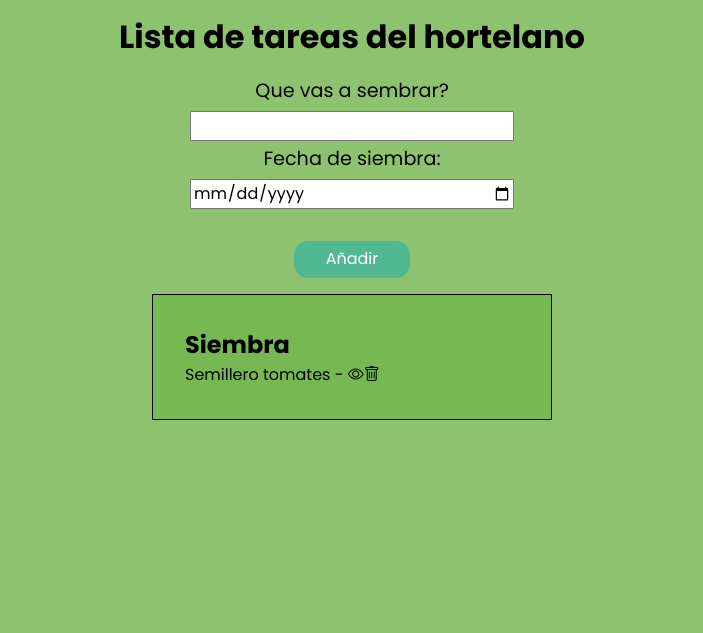
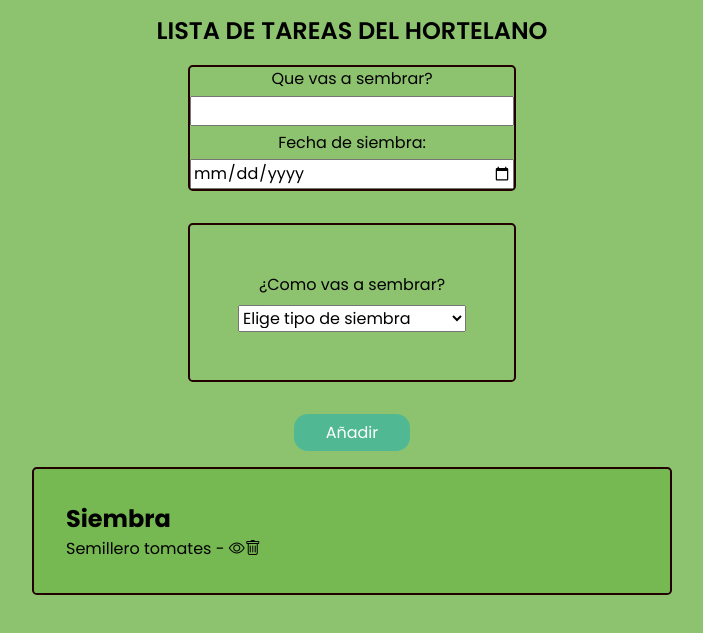
Before and after one commit to SirSuk/todohuerta, a website with bundled scripts: page index.html in a window 1280 px wide. Shown: the part 125-758 px from the top of the page, without its empty margins (288-991 px from the left). Built offline with nearby package versions, Linux system fonts and the light colour scheme.

Commit message:
creando interfaz

```diff
--- a/index.html
+++ b/index.html
@@ -23,11 +23,17 @@
         <input class="input" id="fecha" type="date" name="fecha">
       </div>
 
-      <div>
-
+     <div class="select-container">
+       <label for="tipo-siembra">¿Como vas a sembrar?</label>
+       <select id="tipo-siembra" name="tipo-siembra">
+         <option value="">Elige tipo de siembra</option>
+         <option  name="semillero" value="semillero">Semillero</option>
+         <option  name="semillero" value="siembra-directa">Siembra directa</option>
+        </select>
       </div>
 
       <button class="btn">Añadir</button>
+
     </form>
 
 
--- /dev/null
+++ b/src/styles/sass/_mixins.scss
@@ -0,0 +1,15 @@
+@mixin centrar{
+  display:flex;
+  justify-content: center;
+  align-items: center;
+}
+
+@mixin borde{
+  border: 2px solid #200;
+}
+
+@mixin column {
+  display:flex;
+  flex-direction:column;
+  gap: .5rem;
+}
--- a/src/styles/sass/style.scss
+++ b/src/styles/sass/style.scss
@@ -1,5 +1,6 @@
 @use 'reset';
 @use 'variables' as *;
+@use 'mixins' as mixin ;
 @import '../../../node_modules/bootstrap-icons/font/bootstrap-icons.css';
 
 body {
@@ -12,32 +13,40 @@ body {
  width: 80%;
  max-width: 800px;
  margin: 2rem auto;
- display: flex;
- justify-content: center;
- align-items: center;
+ @include mixin.centrar;
  flex-direction: column;
  gap: 1rem;
 }
 .logo{
 width: 120px;
 }
+h1{
+  font-size: 1.5rem;
+  text-transform: uppercase;
+  font-weight: 600;
+}
 .main-form{
 text-align: center;
+& div.select-container {
+  @include mixin.borde;
+  border-radius: $radius;
+ padding: 3rem;
+ margin-top: 2rem;
+ @include mixin.column;
+}
 }
 .inputs{
 display: flex;
 flex-direction: column;
 gap: .3rem;
+@include mixin.borde;
+border-radius: $radius;
+ & input:focus{
+  color: green;
+
+ }
 
 
-& .label {
-  font-size: 1.2rem;
-}
-&input {
-  font-size: 1.2rem;
-  background-color: red;
-  box-shadow: rgba(0, 0, 0, 0.07) 0px 1px 2px, rgba(0, 0, 0, 0.07) 0px 2px 4px, rgba(0, 0, 0, 0.07) 0px 4px 8px, rgba(0, 0, 0, 0.07) 0px 8px 16px, rgba(0, 0, 0, 0.07) 0px 16px 32px, rgba(0, 0, 0, 0.07) 0px 32px 64px;
-}
 }
 
 .btn {
@@ -48,14 +57,15 @@ gap: .3rem;
   background-color: $complementary;
   color: white;
   cursor: pointer;
-  &:hover{
-    transform: scale(1.1);
+    &:hover{
+      transform: scale(1.1);
   }
 }
 .container-siembras {
-  width: 50%;
+  border-radius: $radius;
+  width: 80%;
   padding: 2rem;
-  border:1px solid black;
+  @include mixin.borde;
   background-color: $secondary;
 
   &h2{
```
Also changed, not shown: src/styles/css/style.css, 1 other file.
